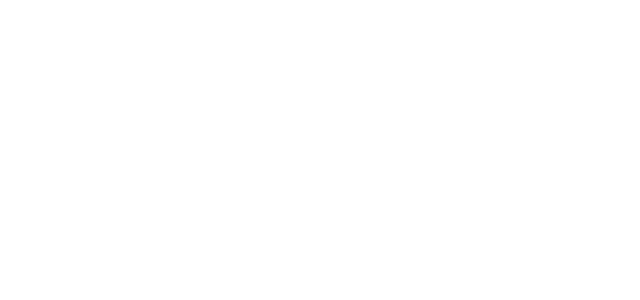
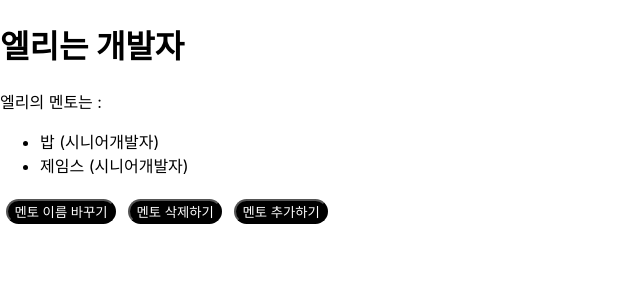
Before and after one commit to keonwooo/pracReact, a React (Create React App) app in the folder basic/: page / in a window 1280 px wide. Shown: the top 300 px of the page, without its empty margins (0-640 px from the left). Built offline with nearby package versions, Linux system fonts and the light colour scheme.

Commit message:
[2024.08.07] 1. 다크 테마 바꾸기 2. rendering 개념 정리

```diff
--- /dev/null
+++ b/basic/src/AppMentorsButton.jsx
@@ -0,0 +1,80 @@
+import React, { useReducer, useState } from "react";
+import personReducer from "./reducer/person-reducer";
+
+export default function AppMentorsButton() {
+  // const [person, setPerson] = useState(initPerson);
+  const [person, dispatch] = useReducer(personReducer, initPerson);
+
+  const handleUpdate = () => {
+    const prev = prompt(`누구의 이름을 바꾸고 싶은가요?`);
+    const current = prompt(`이름을 무엇으로 바꾸고 싶은가요?`);
+
+    dispatch({type: 'updated', prev, current});
+  };
+
+  const handleAdd = () => {
+    const name = prompt(`추가할 멘토의 이름을 입력하세요`);
+    const title = prompt(`추가할 멘토의 타이틀을 입력하세요`);
+
+    dispatch({type: 'added', name, title});
+  };
+
+  const handleDel = () => {
+    const name = prompt(`삭제할 멘토의 이름을 입력하세요`);
+
+    dispatch({type: 'deleted', name});
+  };
+
+  return (
+    <div>
+      <h1>
+        {person.name}는 {person.title}
+      </h1>
+      <p>{person.name}의 멘토는 :</p>
+      <ul>
+        {person.mentors.map((mentor) => (
+          <li key={mentor.id}>
+            {mentor.name} ({mentor.title})
+          </li>
+        ))}
+      </ul>
+
+      <Button text='멘토 이름 바꾸기' onClick={handleUpdate} />
+      <Button text='멘토 삭제하기' onClick={handleDel} />
+      <Button text='멘토 추가하기' onClick={handleAdd} />
+    </div>
+  )
+}
+
+function Button({ text, onClick }) {
+  console.log('Button', text, 're-rendering ');
+  return (
+    <button
+      onClick={onClick}
+      style={{
+        backgroundColor: 'black'
+        ,color: 'white'
+        ,borderRadius: '20px'
+        ,margin: '0.4rem'
+      }}>
+        {text}
+    </button>
+  )
+}
+
+const initPerson = {
+  name: '엘리'
+  ,title: '개발자'
+  ,mentors: [
+    {
+      id: 1
+      ,name: '밥'
+      ,title: '시니어개발자'
+    }
+    ,{
+      id: 2
+      ,name: '제임스'
+      ,title: '시니어개발자'
+    }
+  ]
+};
--- /dev/null
+++ b/basic/src/AppTheme.css
@@ -0,0 +1,25 @@
+body {
+  display: flex;
+  height: 100vh;
+  flex-direction: column;
+  justify-content: space-between;
+}
+
+.header {
+  display: flex;
+  justify-content: center;
+  background-color: #00003a;
+  color: white;
+}
+
+.main {
+  height: 100%;
+  flex: 1 1 0%;
+}
+
+.footer {
+  display: flex;
+  justify-content: center;
+  background-color: #00003a;
+  color: white;
+}
--- a/basic/src/AppTheme.jsx
+++ b/basic/src/AppTheme.jsx
@@ -1,4 +1,77 @@
-import React, { useState } from "react";
+import React, { useContext, useState } from "react";
+import './AppTheme.css';
+import { DarkModeContext, DarkModeProvider } from "./context/DarkModeContext";
 
 export default function AppTheme() {
+    return (
+        <>
+            <DarkModeProvider>
+                <Header/>
+                <Main/>
+                <Footer/>
+            </DarkModeProvider>
+        </>
+    )
 }
+
+function Header() {
+    return <header className="header">Header</header>
+}
+
+function Main() {
+    return (
+        <main className="main">
+            Main
+            <Profile />
+            <Products />
+        </main>
+    )
+}
+
+function Profile() {
+    return (
+        <div>
+            Profile
+            <User />
+        </div>
+    )
+}
+
+function User() {
+    return <div>User</div>
+}
+
+function Products() {
+    return (
+        <div>
+            Products
+            <ProductDetail />
+        </div>
+    )
+}
+
+function ProductDetail() {
+    const { darkMode, toggleDarkMode } = useContext(DarkModeContext);
+    return (
+        <div>
+            Product Detail
+            <p>DarkMode:
+                {darkMode ? (
+                    <span style={{ backgroundColor: 'black', color: 'white'}}>
+                        Dark Mode
+                    </span>
+                ) : (
+                    <span>
+                        Light Mode
+                    </span>
+                )
+                }
+            </p>
+            <button onClick={() => toggleDarkMode()}>Toggle</button>
+        </div>
+    )
+}
+
+function Footer() {
+    return <footer className="footer">Footer</footer>
+}
--- /dev/null
+++ b/basic/src/context/DarkModeContext.jsx
@@ -0,0 +1,13 @@
+import { createContext, useState } from "react";
+
+export const DarkModeContext = createContext();
+
+export function DarkModeProvider({ children }) {
+    const [darkMode, setDarkMode] = useState(false);
+    const toggleDarkMode = () => setDarkMode((mode) => !mode);
+    return (
+        <DarkModeContext.Provider value={{ darkMode, toggleDarkMode }}>
+            {children}
+        </DarkModeContext.Provider>
+    )
+}
--- a/basic/src/index.js
+++ b/basic/src/index.js
@@ -11,7 +11,8 @@
 // import AppForm from './AppForm';
 // import AppWrap from './AppWrap';
 // import AppCard from './AppCard';
-import AppTheme from './AppTheme';
+// import AppTheme from './AppTheme';
+import AppMentorsButton from './AppMentorsButton';
 
 
 const root = ReactDOM.createRoot(document.getElementById('root'));
@@ -26,7 +27,8 @@
     {/* <AppForm /> */}
     {/* <AppWrap /> */}
     {/* <AppCard /> */}
-    <AppTheme />
+    {/* <AppTheme /> */}
+    <AppMentorsButton />
   </React.StrictMode>
 );
 
```
